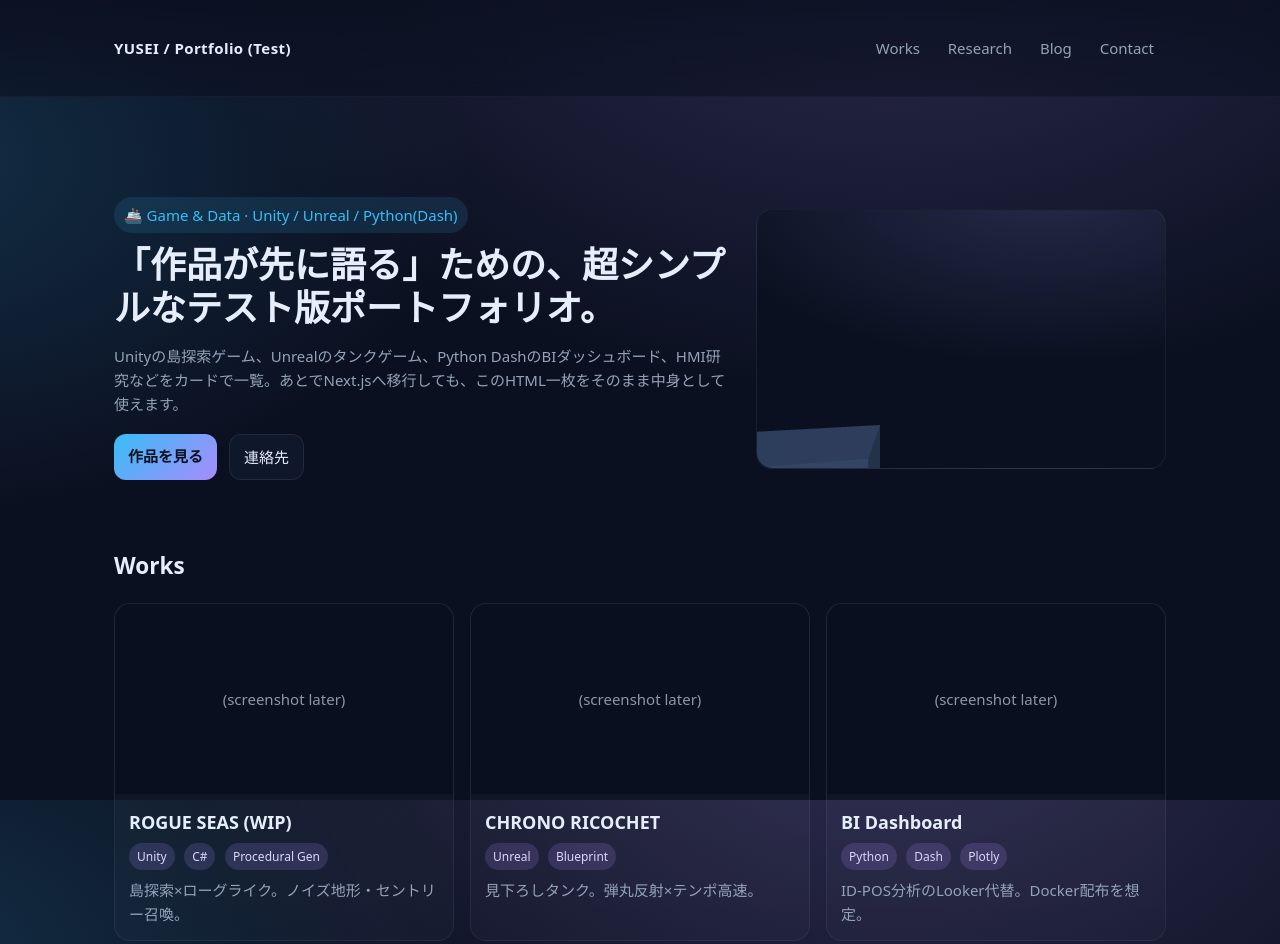
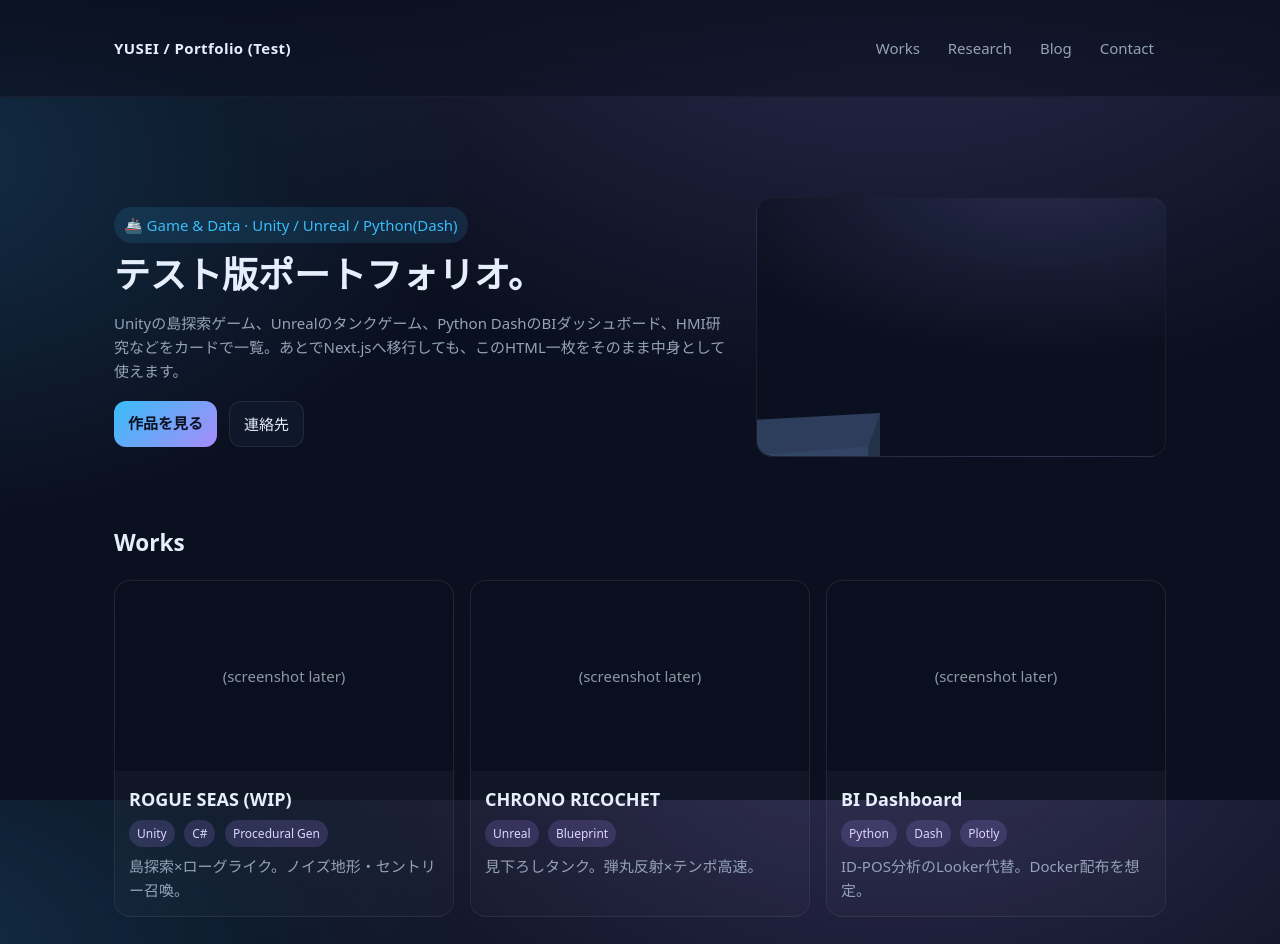
Before and after one commit to Orca76/my-portfolio, a plain HTML site: page test_portfolio_index.html in a window 1280 px wide. Shown: the top 944 px of the page. Drawn offline with nearby package versions, Linux system fonts and the light colour scheme.

Commit message:
title change

```diff
--- a/test_portfolio_index.html
+++ b/test_portfolio_index.html
@@ -81,7 +81,7 @@
     <section class="hero">
       <div>
         <span class="badge">🚢 Game & Data · Unity / Unreal / Python(Dash)</span>
-        <h1>「作品が先に語る」ための、超シンプルなテスト版ポートフォリオ。</h1>
+        <h1>テスト版ポートフォリオ。</h1>
         <p class="lead">Unityの島探索ゲーム、Unrealのタンクゲーム、Python DashのBIダッシュボード、HMI研究などをカードで一覧。あとでNext.jsへ移行しても、このHTML一枚をそのまま中身として使えます。</p>
         <div class="cta">
           <a class="btn primary" href="#works">作品を見る</a>
```
